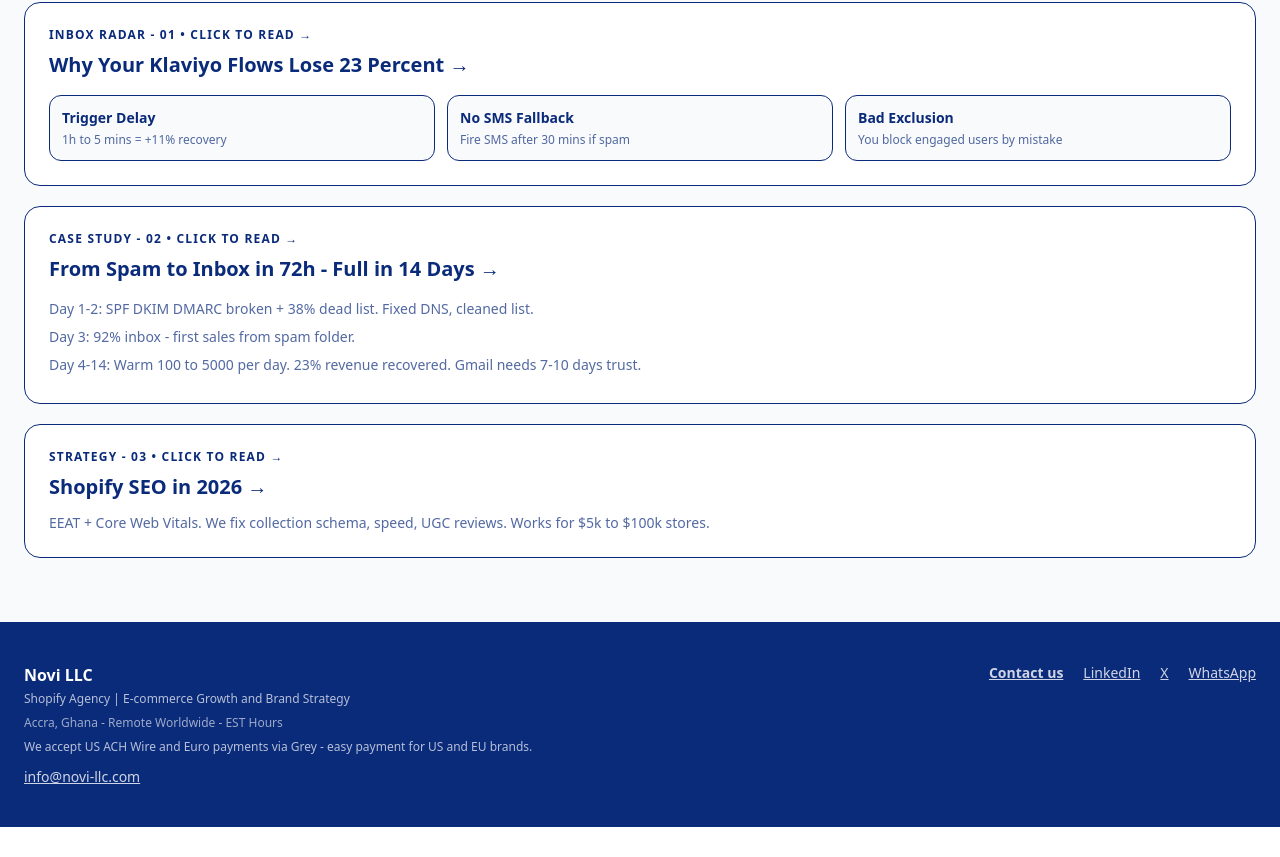
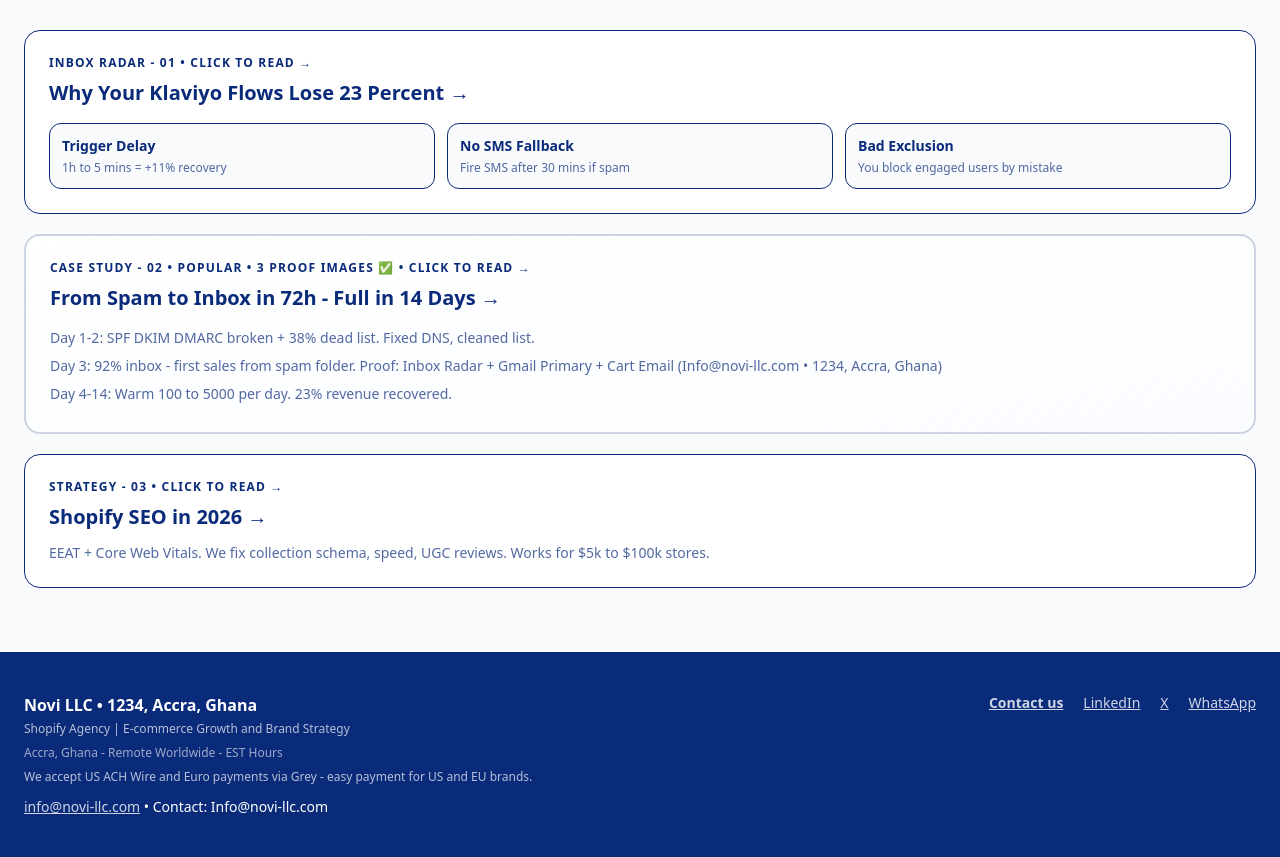
Before and after one commit to NOVI-I6699-cmd/portfolio-starter-kit, a Next.js app: page / in a window 1280 px wide. Shown: the part 834-1691 px from the top of the page. Before the commit the page ends 1661 px from the top, so only its background shows below. Built offline with nearby package versions, Linux system fonts and the light colour scheme.

Commit message:
Update page.tsx

```diff
--- a/app/page.tsx
+++ b/app/page.tsx
@@ -16,6 +16,7 @@
           <a href="mailto:info@novi-llc.com" className="bg-white px-5 py-2.5 rounded-lg text-sm font-bold shadow text-[#0A2A7A]">Book a Call</a>
         </div>
       </header>
+
       <section className="max-w-7xl mx-auto px-6 py-12 md:py-20 grid md:grid-cols-2 gap-10 items-start">
         <div>
           <div className="inline-flex items-center gap-2 text-xs font-semibold px-3 py-1 rounded-full bg-blue-50 border text-[#0A2A7A]">
@@ -34,11 +35,13 @@
         </div>
         <div className="bg-slate-50 p-2 rounded-2xl border shadow-sm"><AuditForm /></div>
       </section>
+
       <section id="insights" className="bg-slate-50 border-y py-16">
         <div className="max-w-7xl mx-auto px-6">
           <h2 className="text-3xl font-bold text-[#0A2A7A]">Insights — Real leaks we fix for all stores</h2>
+          <p className="mt-2 text-sm opacity-60">All case studies now with proof images — click to read</p>
           <div className="mt-8 grid gap-5">
-            <Link href="/insights/how-i-fixed-23-percent-revenue-leak-shopify" className="block bg-white rounded-2xl border p-6 hover:shadow-md transition">
+            <Link href="/insights/how-i-fixed-23-percent-revenue-leak-shopify" className="block bg-white rounded-2xl border p-6 hover:shadow-md hover:border-[#0A2A7A]/20 transition">
               <div className="text-xs uppercase tracking-widest font-semibold text-[#0A2A7A]">INBOX RADAR - 01 • CLICK TO READ →</div>
               <div className="mt-2 text-xl font-bold text-[#0A2A7A]">Why Your Klaviyo Flows Lose 23 Percent →</div>
               <div className="mt-4 grid md:grid-cols-3 gap-3 text-sm">
@@ -47,16 +50,18 @@
                 <div className="bg-slate-50 border rounded-xl p-3"><div className="font-bold">Bad Exclusion</div><div className="mt-1 opacity-70 text-xs">You block engaged users by mistake</div></div>
               </div>
             </Link>
-            <Link href="/insights/from-spam-to-inbox-72h" className="block bg-white rounded-2xl border p-6 hover:shadow-md transition">
-              <div className="text-xs uppercase tracking-widest font-semibold text-[#0A2A7A]">CASE STUDY - 02 • CLICK TO READ →</div>
+
+            <Link href="/insights/from-spam-to-inbox-72h" className="block bg-white rounded-2xl border-2 border-[#0A2A7A]/20 p-6 hover:shadow-lg hover:border-[#0A2A7A]/40 transition bg-gradient-to-br from-white to-blue-50/30">
+              <div className="text-xs uppercase tracking-widest font-semibold text-[#0A2A7A]">CASE STUDY - 02 • POPULAR • 3 PROOF IMAGES ✅ • CLICK TO READ →</div>
               <div className="mt-2 text-xl font-bold text-[#0A2A7A]">From Spam to Inbox in 72h - Full in 14 Days →</div>
               <div className="mt-3 text-sm leading-7 opacity-70 text-[#0A2A7A]">
                 <div>Day 1-2: SPF DKIM DMARC broken + 38% dead list. Fixed DNS, cleaned list.</div>
-                <div>Day 3: 92% inbox - first sales from spam folder.</div>
-                <div>Day 4-14: Warm 100 to 5000 per day. 23% revenue recovered. Gmail needs 7-10 days trust.</div>
+                <div>Day 3: 92% inbox - first sales from spam folder. Proof: Inbox Radar + Gmail Primary + Cart Email (Info@novi-llc.com • 1234, Accra, Ghana)</div>
+                <div>Day 4-14: Warm 100 to 5000 per day. 23% revenue recovered.</div>
               </div>
             </Link>
-            <Link href="/insights/shopify-seo-2026" className="block bg-white rounded-2xl border p-6 hover:shadow-md transition">
+
+            <Link href="/insights/shopify-seo-2026" className="block bg-white rounded-2xl border p-6 hover:shadow-md hover:border-[#0A2A7A]/20 transition">
               <div className="text-xs uppercase tracking-widest font-semibold text-[#0A2A7A]">STRATEGY - 03 • CLICK TO READ →</div>
               <div className="mt-2 text-xl font-bold text-[#0A2A7A]">Shopify SEO in 2026 →</div>
               <div className="mt-3 text-sm opacity-70 text-[#0A2A7A]">EEAT + Core Web Vitals. We fix collection schema, speed, UGC reviews. Works for $5k to $100k stores.</div>
@@ -64,10 +69,22 @@
           </div>
         </div>
       </section>
+
       <footer className="text-white py-10 bg-[#0A2A7A]">
         <div className="max-w-7xl mx-auto px-6 flex flex-col md:flex-row justify-between gap-6">
-          <div><div className="font-bold">Novi LLC</div><div className="mt-1 text-xs text-white/70">Shopify Agency | E-commerce Growth and Brand Strategy</div><div className="mt-2 text-xs text-white/60">Accra, Ghana - Remote Worldwide - EST Hours</div><div className="mt-2 text-xs text-white/70">We accept US ACH Wire and Euro payments via Grey - easy payment for US and EU brands.</div><div className="mt-3 text-sm"><a href="mailto:info@novi-llc.com" className="underline text-white/80">info@novi-llc.com</a></div></div>
-          <div className="flex flex-wrap gap-5 text-sm text-white/80"><a href="mailto:info@novi-llc.com" className="underline font-semibold">Contact us</a><a href="https://www.linkedin.com/in/floran-novi-llc/" target="_blank" className="underline">LinkedIn</a><a href="https://x.com/novi_llc" target="_blank" className="underline">X</a><a href="https://wa.me/233243876362" target="_blank" className="underline">WhatsApp</a></div>
+          <div>
+            <div className="font-bold">Novi LLC • 1234, Accra, Ghana</div>
+            <div className="mt-1 text-xs text-white/70">Shopify Agency | E-commerce Growth and Brand Strategy</div>
+            <div className="mt-2 text-xs text-white/60">Accra, Ghana - Remote Worldwide - EST Hours</div>
+            <div className="mt-2 text-xs text-white/70">We accept US ACH Wire and Euro payments via Grey - easy payment for US and EU brands.</div>
+            <div className="mt-3 text-sm"><a href="mailto:info@novi-llc.com" className="underline text-white/80">info@novi-llc.com</a> • Contact: Info@novi-llc.com</div>
+          </div>
+          <div className="flex flex-wrap gap-5 text-sm text-white/80">
+            <a href="mailto:info@novi-llc.com" className="underline font-semibold">Contact us</a>
+            <a href="https://www.linkedin.com/in/floran-novi-llc/" target="_blank" className="underline">LinkedIn</a>
+            <a href="https://x.com/novi_llc" target="_blank" className="underline">X</a>
+            <a href="https://wa.me/233243876362" target="_blank" className="underline">WhatsApp</a>
+          </div>
         </div>
       </footer>
       <WhatsAppButton />
```
